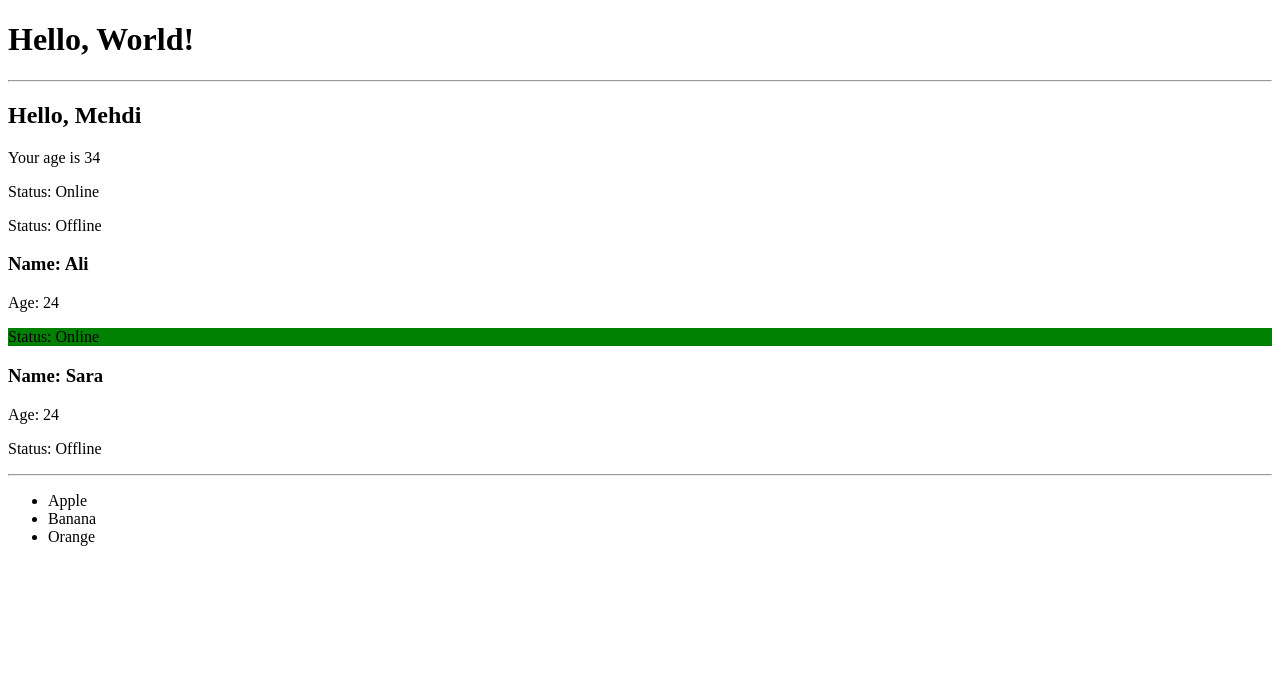
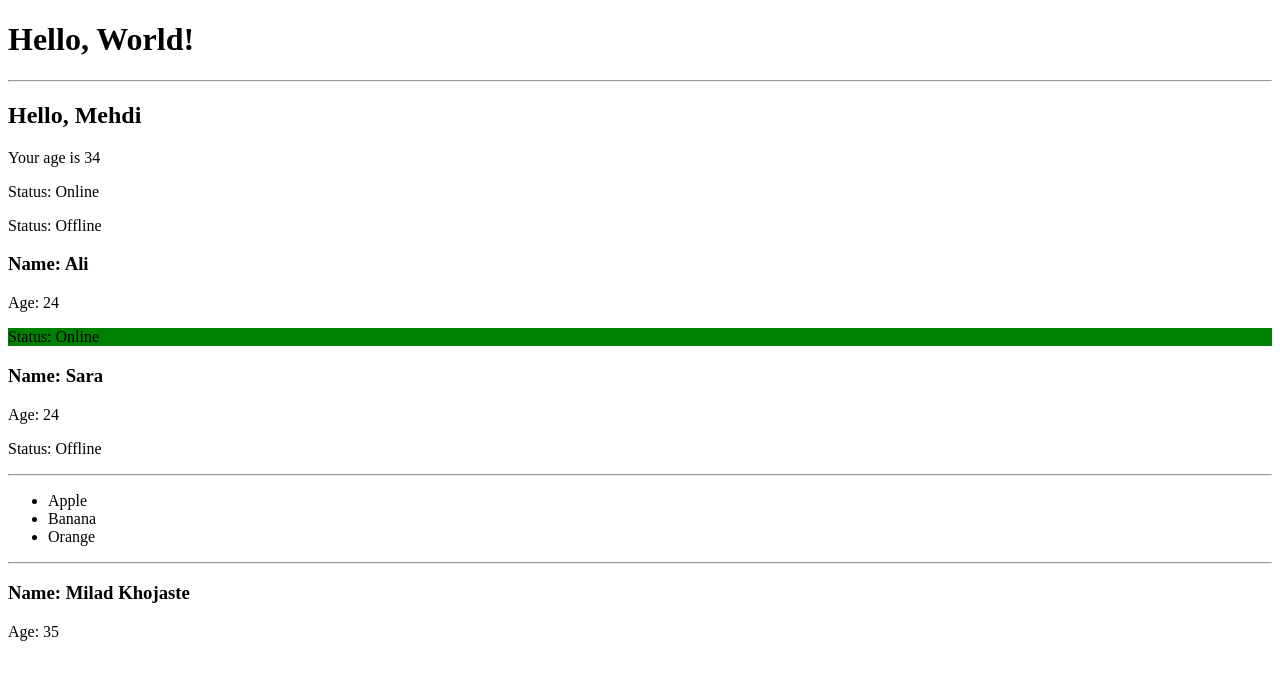
Before and after one commit to mehdijeyranii/React-props, a React (Vite) app: page / in a window 1280 px wide. Shown: the top 680 px of the page. Built offline with nearby package versions, Linux system fonts and the light colour scheme.

Commit message:
Send an object as a prop

```diff
--- a/src/App.tsx
+++ b/src/App.tsx
@@ -40,7 +40,18 @@ const ShoppingList = ({ items }: { items: string[] }) => {
   );
 };
 
+const Profile = ({ user }: { user: { name: string; age: number } }) => {
+  return (
+    <div>
+      <h3>Name: {user.name}</h3>
+      <p>Age: {user.age}</p>
+    </div>
+  );
+};
+
 const App = () => {
+  const userData = { name: "Milad Khojaste", age: 35 };
+
   return (
     <div>
       <h1>Hello, World!</h1>
@@ -53,6 +64,8 @@ const App = () => {
       <UserInfo name="Sara" age={24} isOnline={false} />
       <hr />
       <ShoppingList items={["Apple", "Banana", "Orange"]} />
+      <hr />
+      <Profile user={userData} />
     </div>
   );
 };
```
